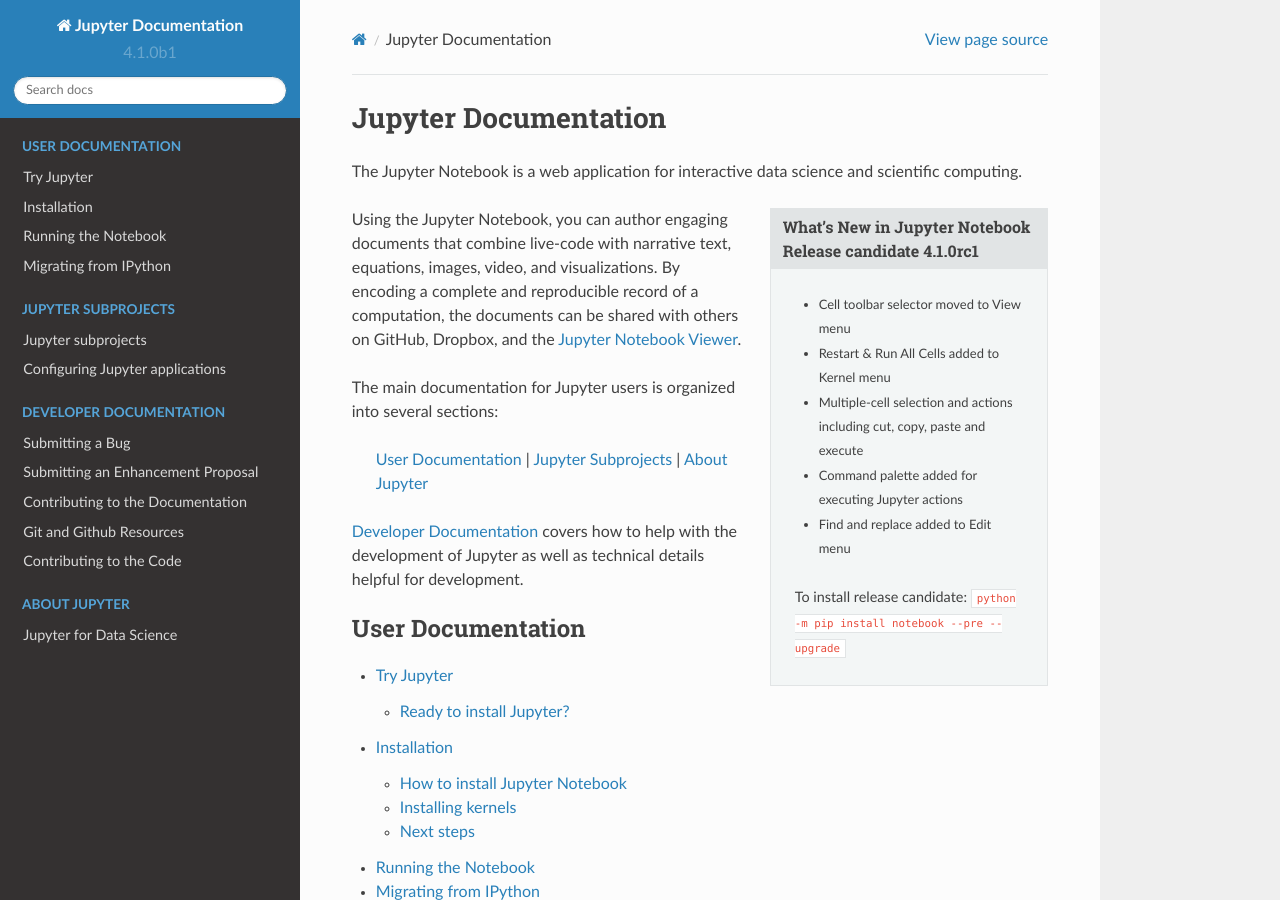
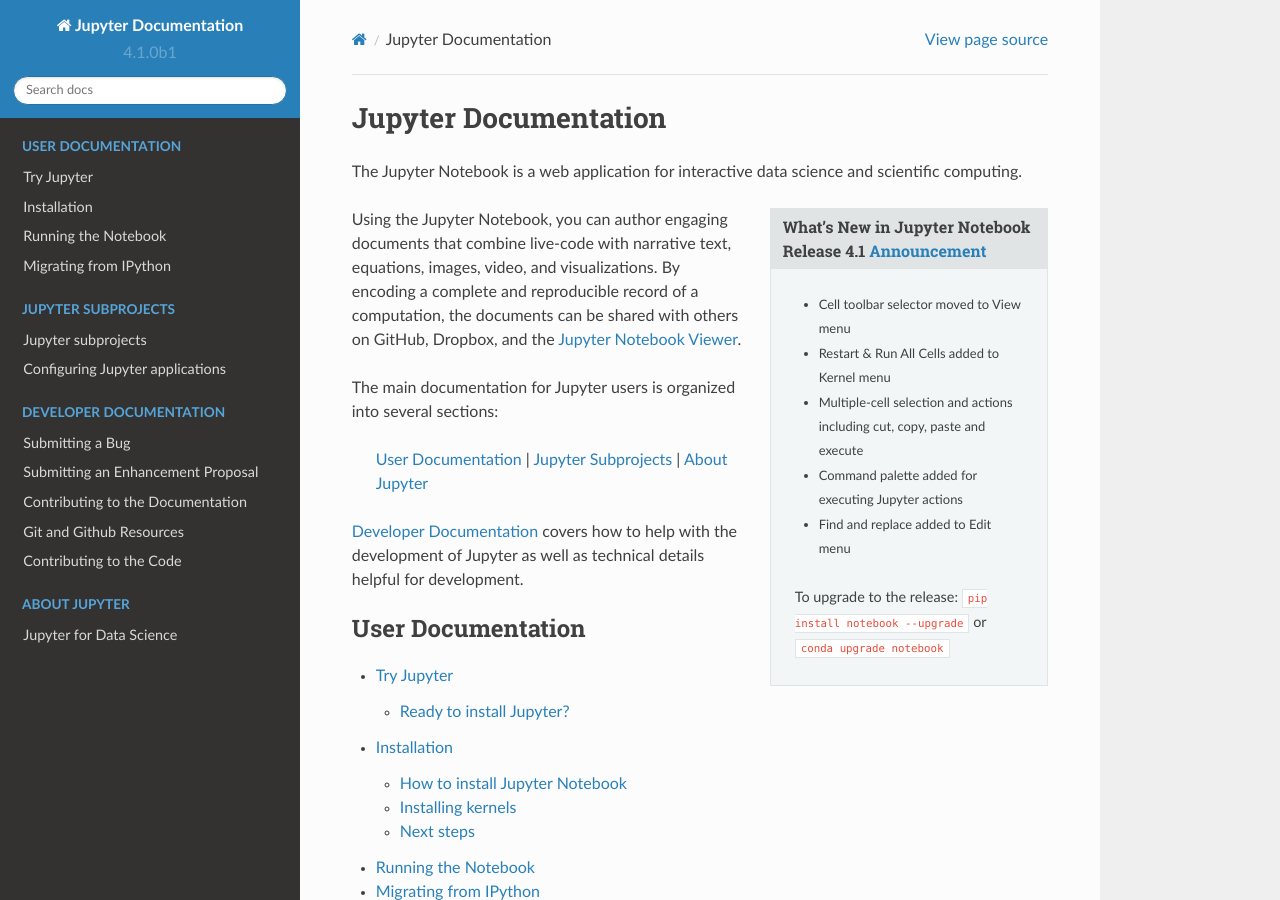
Before and after one commit to jupyter/jupyter, a Sphinx documentation site: the page built from docs/source/index.rst, in a window 1280 px wide and 900 px high. Built offline with Sphinx 7.4.7 and the Read the Docs theme 2.0.0, drawn with Linux system fonts in a browser that asks for light colours; pages that are not in the unit, such as notebooks, are missing from menus.

Commit message:
Update 4.1 announcement

```diff
--- a/docs/source/index.rst
+++ b/docs/source/index.rst
@@ -9,7 +9,7 @@
 scientific computing.
 
 .. sidebar:: What's New in Jupyter Notebook
-   **Release candidate 4.1.0rc1**
+   **Release 4.1** `Announcement <https://blog.jupyter.org/2016/01/08/notebook-4-1-release/>`_
 
    - Cell toolbar selector moved to View menu
    - Restart & Run All Cells added to Kernel menu
@@ -17,8 +17,10 @@
    - Command palette added for executing Jupyter actions
    - Find and replace added to Edit menu
 
-   To install release candidate:
-   ``python -m pip install notebook --pre --upgrade``
+   To upgrade to the release:
+   ``pip install notebook --upgrade``
+   or
+   ``conda upgrade notebook``
 
 Using the Jupyter Notebook, you can author engaging
 documents that combine live-code with narrative text, equations, images, video,
```
